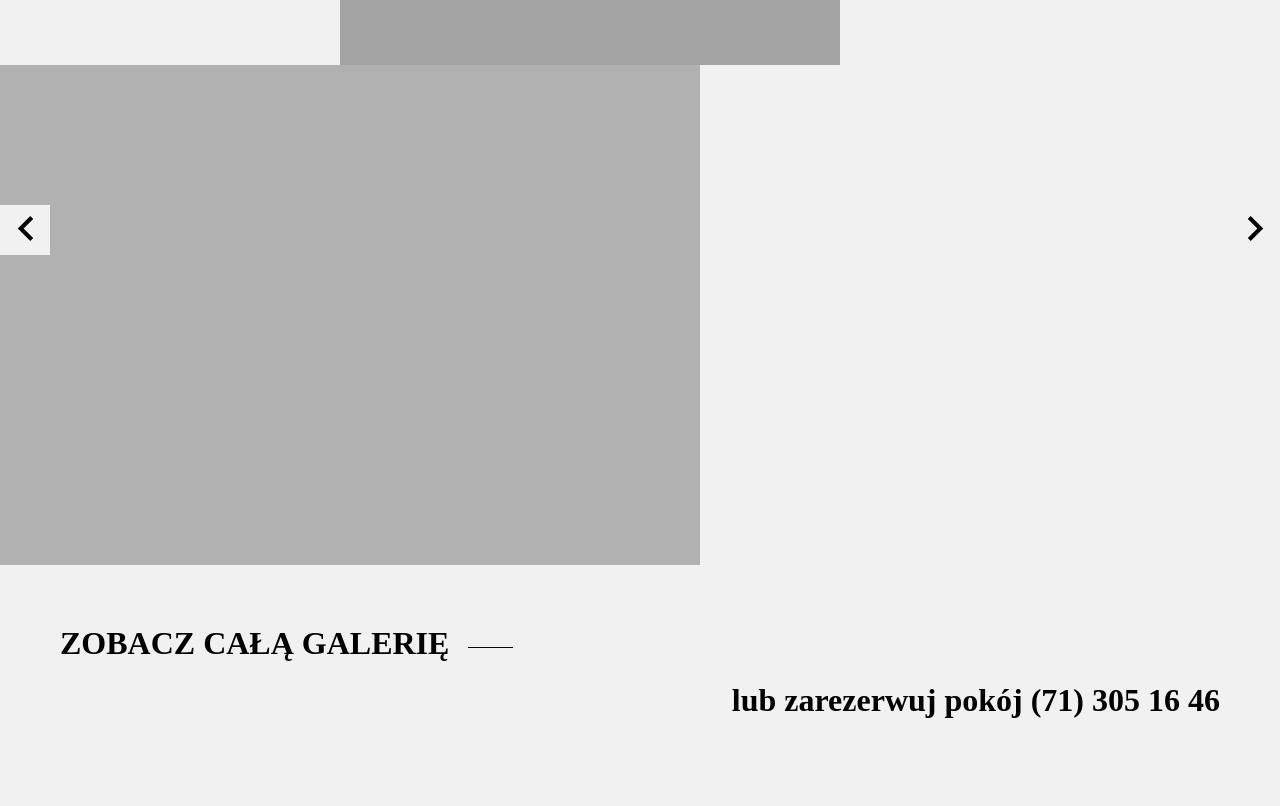
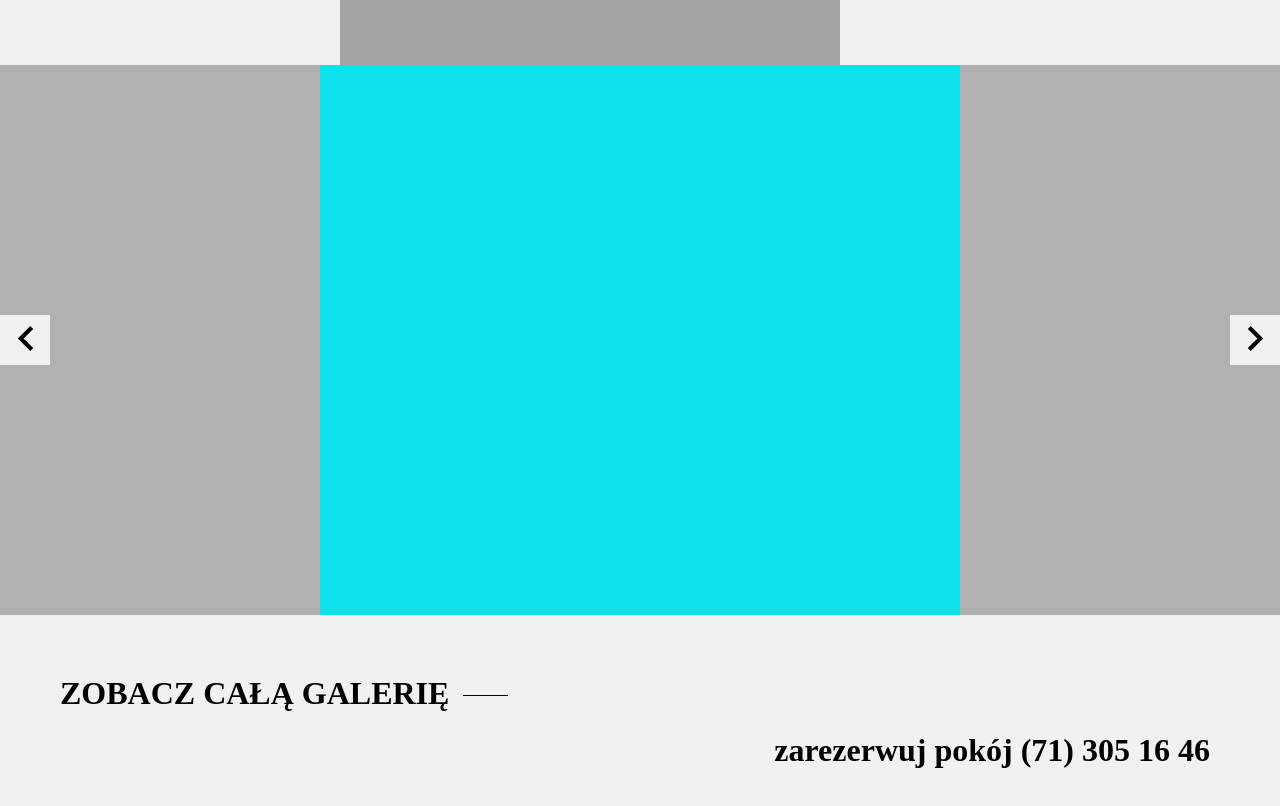
Before and after one commit to pdzwonek/Campana, a website: page index.html in a window 1280 px wide. Shown: the part 1526-2332 px from the top of the page. Before the commit the page ends 2305 px from the top, so only its background shows below. Drawn offline with Linux system fonts and the light colour scheme; a web font is replaced by a local one.

Commit message:
Changes in gallery section

```diff
--- a/index.html
+++ b/index.html
@@ -149,8 +149,8 @@
         <section class="gallery container-fluid">
             <div class="row">
                 <div class="col12 gallery__slider">
-                    <ul>
-                        <li class="gallery__photo">
+                    <ul id="gallery-content" class="gallery__content">
+                        <li id="gallery-photo" class="gallery__photo gallery__photo--active">
                             <img src="" alt="" />
                         </li>
                         <li class="gallery__photo">
@@ -164,7 +164,7 @@
                         </li>
                     </ul>
 
-                    <div class="gallery__arrows">
+                    <div id="gallery-arrows" class="gallery__arrows">
                         <button id="left-btn" class="gallery__arrows-box gallery__arrows-box--left">
                             <img class="gallery__arrows--left" src="img/arrow.svg" alt="lewa strzałka" />
                         </button>
@@ -185,7 +185,7 @@
                                 <div class="long-line long-line--horizontal"></div>
                             </div>
                             <div class="col12">
-                                <h2 class="section-header section-header--lowercase">lub zarezerwuj pokój (71) 305 16 46</h2>
+                                <h2 class="section-header section-header--lowercase">zarezerwuj pokój (71) 305 16 46</h2>
                             </div>
                         </div>
                     </div>
--- a/js/app.js
+++ b/js/app.js
@@ -19,32 +19,63 @@ humburger.addEventListener('click', function() {
 
 document.addEventListener('DOMContentLoaded', function(){
 
+    var width = window.innerWidth;
+
     //gallery slider//
 
     var leftBtn = document.getElementById('left-btn');
     var rightBtn = document.getElementById('right-btn');
-    var listElements = document.getElementsByClassName('gallery__photo');
+    var galleryElements = document.getElementsByClassName('gallery__photo');
 
-    console.log(listElements);
+    var galleryBox = document.getElementById('gallery-content');
+    var galleryPhoto = document.getElementById('gallery-photo');
+    var arrows = document.getElementById('gallery-arrows');
 
-    var indexOfPicture = 0;
-    listElements[indexOfPicture].classList.add('gallery__photo--visible');
+    galleryBox.scrollLeft = ((galleryBox.offsetWidth - galleryPhoto.offsetWidth) /2);
 
-    leftBtn.addEventListener('click', function(){
-        listElements[indexOfPicture].classList.remove('gallery__photo--visible');
-        indexOfPicture --;
-        if(indexOfPicture < 0) {
-            indexOfPicture = listElements.length -1;
-        }
-        listElements[indexOfPicture].classList.add('gallery__photo--visible');
-    });
-    rightBtn.addEventListener('click', function(){
-        listElements[indexOfPicture].classList.remove('gallery__photo--visible');
-        indexOfPicture ++;
-        if(indexOfPicture > listElements.length -1) {
-            indexOfPicture = 0;
-        }
-        listElements[indexOfPicture].classList.add('gallery__photo--visible');
-    });
+
+    // if(width <= 767) {
+    //
+    //     var indexOfPicture = 0;
+    //
+    //     leftBtn.addEventListener('click', function(){
+    //         listElements[indexOfPicture].classList.remove('gallery__photo--visible');
+    //         indexOfPicture --;
+    //         if(indexOfPicture < 0) {
+    //             indexOfPicture = listElements.length -1;
+    //         }
+    //         listElements[indexOfPicture].classList.add('gallery__photo--visible');
+    //     });
+    //     rightBtn.addEventListener('click', function(){
+    //         listElements[indexOfPicture].classList.remove('gallery__photo--visible');
+    //         indexOfPicture ++;
+    //         if(indexOfPicture > listElements.length -1) {
+    //             indexOfPicture = 0;
+    //         }
+    //         listElements[indexOfPicture].classList.add('gallery__photo--visible');
+    //     });
+    // }
+
+    // if(width > 767) {
+    //
+    //     var indexOfPhoto = 1;
+    //     listElements[indexOfPhoto].classList.add('gallery__photo--visible');
+    //     leftBtn.addEventListener('click', function(){
+    //         listElements[indexOfPicture].classList.remove('gallery__photo--visible');
+    //         indexOfPicture --;
+    //         if(indexOfPicture < 0) {
+    //             indexOfPicture = listElements.length -1;
+    //         }
+    //         listElements[indexOfPicture].classList.add('gallery__photo--visible');
+    //     });
+    //     rightBtn.addEventListener('click', function(){
+    //         listElements[indexOfPicture].classList.remove('gallery__photo--visible');
+    //         indexOfPicture ++;
+    //         if(indexOfPicture > listElements.length -1) {
+    //             indexOfPicture = 0;
+    //         }
+    //         listElements[indexOfPicture].classList.add('gallery__photo--visible');
+    //     });
+    // }
 
 });
--- a/scss/_index.scss
+++ b/scss/_index.scss
@@ -150,39 +150,49 @@
 
 .gallery {
     height: 320px;
-    &__slider, &__slider ul {
+    position: relative;
+    &__slider, &__content {
         height: 100%;
+        width: 100%;
         padding: 0;
-        position: relative;
+    }
+    &__content{
+        background-color: rgb(200, 165, 152);
+        display: flex;
+        flex-wrap: nowrap;
+        overflow-x: auto;
+        cursor: pointer;
+        list-style: none;
+        &::-webkit-scrollbar {
+            display: none;
+        }
     }
     &__photo {
         background-color: $second-color;
         height: 100%;
         width: 100%;
-        display: none;
-        &--visible {
-            display: inline-block;
+        flex: 0 0 auto;
+        &:nth-child(2n) {
+            background-color: rgb(16, 226, 235);
         }
     }
     &__arrows {
+        height: 100%;
         width: 100%;
         position: absolute;
-        top: 140px;
+        top: 0;
+        display: flex;
+        align-items: center;
+        justify-content: space-between;
     }
     &__arrows-box {
         height: 50px;
         width: 50px;
         background-color: $primary-bgr-color;
-        &--left {
-            float: left;
-        }
-        &--right {
-            float: right;
-        }
     }
     &__arrows--left, &__arrows--right {
         height: 25px;
-        width: 35px;
+        width: 25px;
     }
     &__arrows--left {
         transform: rotate(-90deg);
@@ -198,11 +208,12 @@
 .long-line--horizontal {
     transform: rotate(180deg);
     display: inline-block;
-    margin: 0 0 6px 15px;
+    margin-bottom: 6px;
 }
 
 .section-header {
     display: inline-block;
+    padding-right: 10px;
     &--lowercase {
         text-transform: lowercase;
         float: right;
@@ -328,13 +339,17 @@
     //GALLERY//
 
     .gallery {
-        height: 500px;
+        height: 450px;
         &__photo {
-            max-width: 700px;
+            width: 50%;
         }
         &__text {
             padding: $base-padding*5 $base-padding;
         }
+    }
+
+    .long-line--horizontal {
+        margin-bottom: 8px;
     }
 }
 
@@ -374,6 +389,8 @@
     //GALLERY//
 
     .gallery {
-
+        height: 550px;
+        &__photo {
+        }
     }
 }
```
Also changed, not shown: css/main.css.
